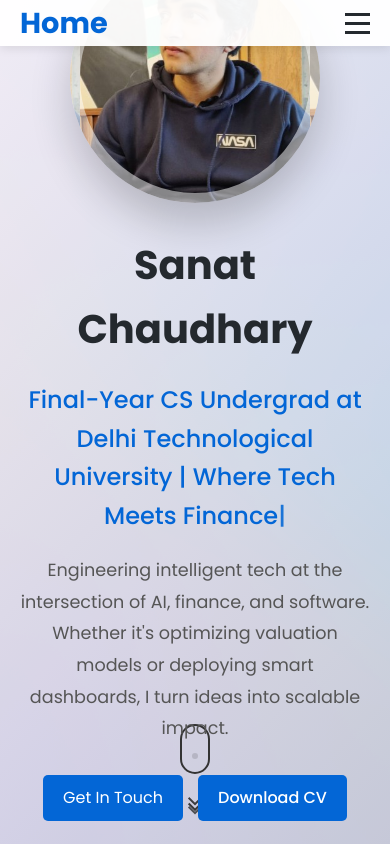
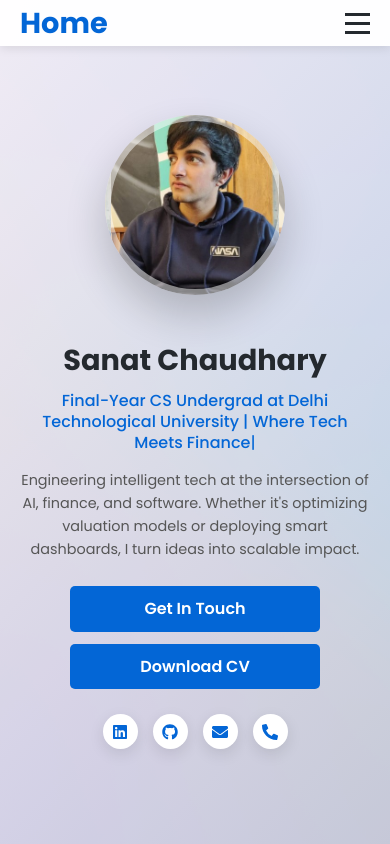
Before and after one commit to sanat75/portfolio-website, a React (Create React App) app: page / in a window 390 px wide. Shown: the top 844 px of the page. Built offline with nearby package versions, Linux system fonts and the light colour scheme.

Commit message:
Initial commit2

```diff
--- a/src/Hero.css
+++ b/src/Hero.css
@@ -1,10 +1,12 @@
 .hero {
   height: 100vh;
+  min-height: 600px;
   display: flex;
   align-items: center;
   position: relative;
   background: linear-gradient(135deg, #f5f7fa 0%, #c3cfe2 100%);
   overflow: hidden;
+  padding: 80px 0 60px; /* Account for fixed navbar */
 }
 
 .hero::before {
@@ -24,6 +26,10 @@
   align-items: center;
   justify-content: space-between;
   z-index: 1;
+  width: 100%;
+  max-width: 1200px;
+  margin: 0 auto;
+  padding: 0 20px;
 }
 
 .hero-content {
@@ -37,6 +43,7 @@
   margin-bottom: 20px;
   color: var(--dark-color);
   animation: fadeInUp 1s ease;
+  line-height: 1.2;
 }
 
 .hero-subtitle {
@@ -48,6 +55,7 @@
   position: relative;
   animation: fadeInUp 1s ease 0.2s forwards;
   opacity: 0;
+  line-height: 1.4;
 }
 
 .typing-effect::after {
@@ -71,21 +79,43 @@
   margin-bottom: 30px;
   animation: fadeInUp 1s ease 0.6s forwards;
   opacity: 0;
+  flex-wrap: wrap;
+}
+
+.btn {
+  padding: 12px 25px;
+  border-radius: 8px;
+  font-weight: 600;
+  text-decoration: none;
+  transition: all 0.3s ease;
+  display: inline-block;
+  text-align: center;
+  cursor: pointer;
+  border: none;
+  font-size: 1rem;
+}
+
+.hero-btn {
+  background: var(--primary-color);
+  color: white;
+}
+
+.hero-btn:hover {
+  background: var(--primary-dark, #0056b3);
+  transform: translateY(-2px);
+  box-shadow: 0 5px 15px rgba(0, 0, 0, 0.2);
 }
 
 .hero-btn-outline {
   background: transparent;
   color: var(--primary-color);
   border: 2px solid var(--primary-color);
-    padding: 10px 20px;
-    border-radius: 5px;
-    font-weight: 500;
-    transition: all 0.3s ease;
 }
 
 .hero-btn-outline:hover {
   background: var(--primary-color);
   color: white;
+  transform: translateY(-2px);
 }
 
 .hero-social {
@@ -93,14 +123,15 @@
   gap: 20px;
   animation: fadeInUp 1s ease 0.8s forwards;
   opacity: 0;
+  flex-wrap: wrap;
 }
 
 .hero-social a {
   display: flex;
   align-items: center;
   justify-content: center;
-    width: 40px;
-    height: 40px;
+  width: 45px;
+  height: 45px;
   background: #fff;
   color: var(--primary-color);
   border-radius: 50%;
@@ -113,6 +144,7 @@
   transform: translateY(-5px);
   background: var(--primary-color);
   color: #fff;
+  box-shadow: 0 8px 25px rgba(0, 0, 0, 0.2);
 }
 
 .hero-image {
@@ -134,80 +166,10 @@
   border: 10px solid rgba(255, 255, 255, 0.5);
 }
 
-  .hero-scroll {
-    position: absolute;
-    bottom: 30px;
-    left: 50%;
-    transform: translateX(-50%);
-    animation: fadeIn 1s ease 1.2s forwards;
-    opacity: 0;
-    cursor: pointer;
-  }
+/* Scroll indicator removed for cleaner design */
 
-  .mouse {
-    width: 30px;
-    height: 50px;
-    border: 2px solid #333;
-    border-radius: 20px;
-    position: relative;
-    margin: 0 auto 10px;
-  }
-
-  .wheel {
-    width: 6px;
-    height: 6px;
-    background: #333;
-    border-radius: 50%;
-    position: absolute;
-    top: 10px;
-    left: 50%;
-    transform: translateX(-50%);
-    animation: scroll 1.5s infinite;
-  }
-
-  .arrow-down {
-    display: block;
-    width: 10px;
-    height: 10px;
-    border-right: 2px solid #333;
-    border-bottom: 2px solid #333;
-    transform: rotate(45deg);
-    margin: 0 auto;
-    animation: arrow 1.5s infinite;
-  }
-
-  .arrow-down:nth-child(2) {
-    animation-delay: 0.2s;
-  }
-
-  .arrow-down:nth-child(3) {
-    animation-delay: 0.4s;
-  }
-
-  @keyframes scroll {
-    0% {
-      opacity: 1;
-      top: 10px;
-    }
-    100% {
-      opacity: 0;
-      top: 30px;
-    }
-  }
-
-  @keyframes arrow {
-    0% {
-      opacity: 0;
-      transform: rotate(45deg) translate(-10px, -10px);
-    }
-    50% {
-      opacity: 1;
-    }
-    100% {
-      opacity: 0;
-      transform: rotate(45deg) translate(10px, 10px);
-    }
-  }
+/* Animations */
+/* Scroll and arrow animations removed */
 
 @keyframes fadeInUp {
   from {
@@ -238,24 +200,76 @@
   }
 }
 
+/* Tablet Responsiveness */
+@media screen and (max-width: 1024px) {
+  .hero-container {
+    padding: 0 30px;
+  }
+
+  .hero-content {
+    padding-right: 30px;
+  }
+
+  .hero h1 {
+    font-size: 3rem;
+  }
+
+  .hero-subtitle {
+    font-size: 1.6rem;
+  }
+
+  .hero-avatar {
+    width: 350px;
+    height: 350px;
+  }
+}
+
+/* Mobile Responsiveness */
 @media screen and (max-width: 992px) {
+  .hero {
+    height: auto;
+    min-height: 100vh;
+    padding: 100px 0 80px;
+  }
+
   .hero-container {
     flex-direction: column-reverse;
     justify-content: center;
     text-align: center;
+    gap: 40px;
+    padding: 0 20px;
   }
 
   .hero-content {
+    flex: none;
     padding-right: 0;
-      margin-top: 30px;
+    width: 100%;
+  }
+
+  .hero-image {
+    flex: none;
+    margin-bottom: 20px;
+  }
+
+  .hero h1 {
+    font-size: 2.8rem;
+    margin-bottom: 15px;
+  }
+
+  .hero-subtitle {
+    font-size: 1.4rem;
+    margin-bottom: 15px;
   }
 
   .hero-description {
-      margin: 0 auto 30px;
+    margin: 0 auto 25px;
+    max-width: 100%;
+    font-size: 1rem;
   }
 
   .hero-cta {
     justify-content: center;
+    margin-bottom: 25px;
   }
 
   .hero-social {
@@ -263,17 +277,114 @@
   }
 
   .hero-avatar {
-      width: 250px;
-      height: 250px;
+    width: 280px;
+    height: 280px;
   }
 }
 
 @media screen and (max-width: 768px) {
+  .hero {
+    padding: 90px 0 70px;
+  }
+
+  .hero-container {
+    padding: 0 15px;
+    gap: 30px;
+  }
+
   .hero h1 {
-      font-size: 2.5rem;
+    font-size: 2.2rem;
+    line-height: 1.1;
   }
 
   .hero-subtitle {
-      font-size: 1.5rem;
+    font-size: 1.2rem;
+    line-height: 1.3;
+  }
+
+  .hero-description {
+    font-size: 0.95rem;
+    line-height: 1.6;
+  }
+
+  .hero-cta {
+    flex-direction: column;
+    align-items: center;
+    gap: 12px;
+  }
+
+  .btn {
+    width: 100%;
+    max-width: 250px;
+    padding: 14px 20px;
+  }
+
+  .hero-social {
+    gap: 15px;
+  }
+
+  .hero-social a {
+    width: 40px;
+    height: 40px;
+    font-size: 1.1rem;
+  }
+
+  .hero-avatar {
+    width: 220px;
+    height: 220px;
+    border: 8px solid rgba(255, 255, 255, 0.5);
+  }
+
+  .hero-scroll {
+    bottom: 20px;
   }
 }
+
+@media screen and (max-width: 480px) {
+  .hero {
+    padding: 80px 0 60px;
+  }
+
+  .hero-container {
+    padding: 0 12px;
+  }
+
+  .hero h1 {
+    font-size: 1.8rem;
+  }
+
+  .hero-subtitle {
+    font-size: 1rem;
+  }
+
+  .hero-description {
+    font-size: 0.9rem;
+  }
+
+  .hero-avatar {
+    width: 180px;
+    height: 180px;
+    border: 6px solid rgba(255, 255, 255, 0.5);
+  }
+
+  .hero-social a {
+    width: 35px;
+    height: 35px;
+    font-size: 1rem;
+  }
+}
+
+@media screen and (max-width: 360px) {
+  .hero h1 {
+    font-size: 1.6rem;
+  }
+
+  .hero-subtitle {
+    font-size: 0.9rem;
+  }
+
+  .hero-avatar {
+    width: 160px;
+    height: 160px;
+  }
+}
--- a/src/Hero.js
+++ b/src/Hero.js
@@ -39,7 +39,7 @@ const Hero = () => {
           <div className="hero-avatar"></div>
         </div>
       </div>
-      <div className="hero-scroll">
+      {/* <div className="hero-scroll">
         <Link to="about" smooth={true} duration={500}>
           <div className="mouse">
             <div className="wheel"></div>
@@ -50,7 +50,7 @@ const Hero = () => {
             <span className="arrow-down"></span>
           </div>
         </Link>
-      </div>
+      </div> */}
     </section>
   );
 };
```
Lines whose indentation alone changed are shown as unchanged.
